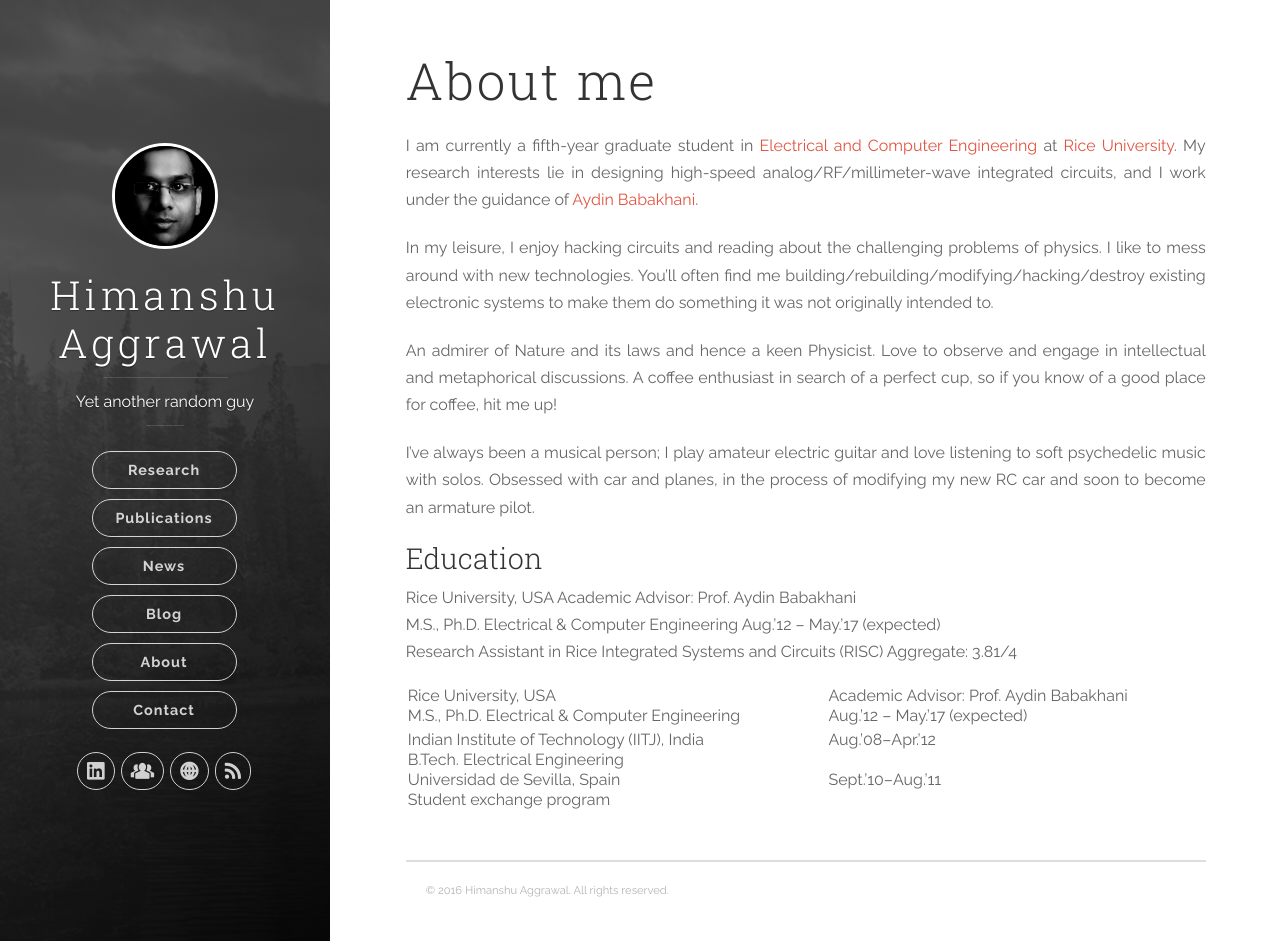
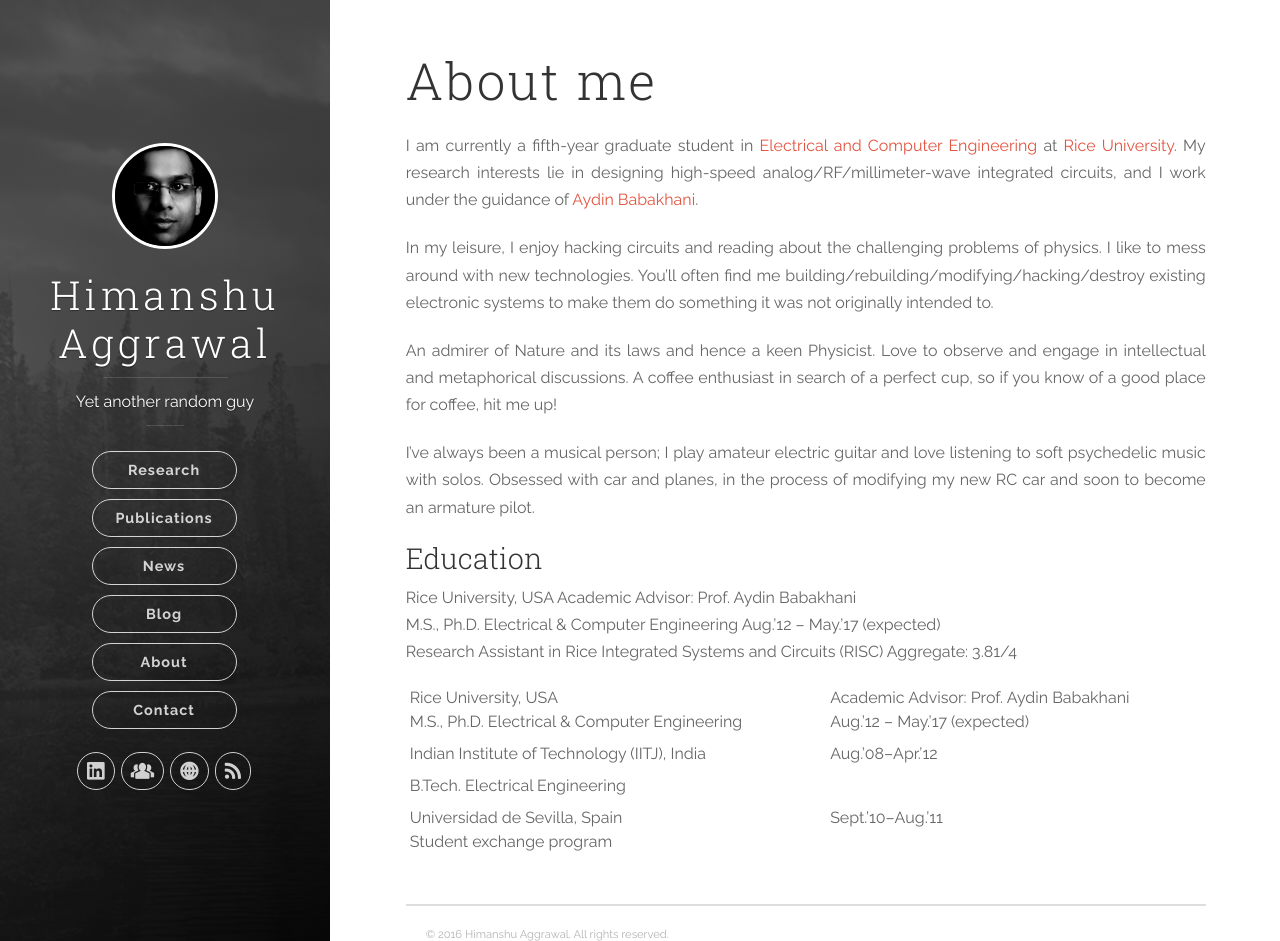
Before and after one commit to ahimanshu13/ahimanshu13.github.io, a Jekyll site: the page built from about/index.md, in a window 1280 px wide and 941 px high. Built offline with Jekyll 4.4.1, drawn with Linux system fonts in a browser that asks for light colours; nearby versions of some CDN libraries.

Commit message:
Update About Me

```diff
--- a/about/index.md
+++ b/about/index.md
@@ -26,11 +26,11 @@ table {
     width: 100%;}
 th {
     text-align: left;
-    padding: 2px;}
+    padding: 4px;}
 
 td {
     text-align: left;
-    padding: 2px;}
+    padding: 4px;}
 </style>
 
 
@@ -52,7 +52,15 @@ td {
     <td>Aug.’08–Apr.’12</td>
   </tr>
   <tr>
+    <td></td>
+    <td></td>
+  </tr>
+  <tr>
     <td>B.Tech. Electrical Engineering</td>
+    <td></td>
+  </tr>
+  <tr>
+    <td></td>
     <td></td>
   </tr>
   <tr>
```
